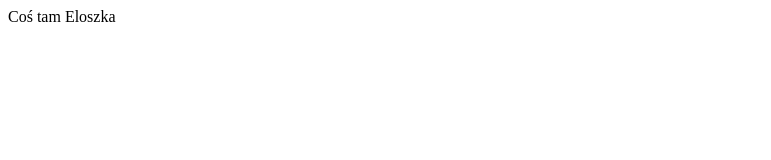
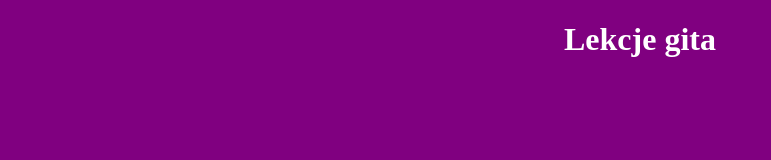
Before and after one commit to dotrek/ZZPGit, a plain HTML site: page index.html in a window 1280 px wide. Shown: the whole page, without its empty margins (0-771 px from the left). Drawn offline with Linux system fonts and the light colour scheme.

Commit message:
changed header and main text, changed background color

```diff
--- a/index.html
+++ b/index.html
@@ -1,5 +1,14 @@
-<head>Coś tam</head>
+<!doctype html>
+<html itemscope="" itemtype="http://schema.org/WebPage" lang="pl">
 
-<body>
-    <p1>Eloszka</p1>
+<head>
+    <meta charset="UTF-8">
+    <title>ZZP master race</title>
+</head>
+<body bgcolor="purple" text="white">
+    <div style="text-align: center">
+        <h1>Lekcje gita</h1>
+    </div>
 </body>
+
+</html>
```
